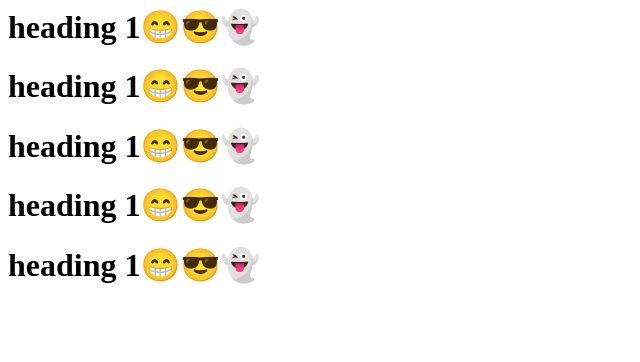
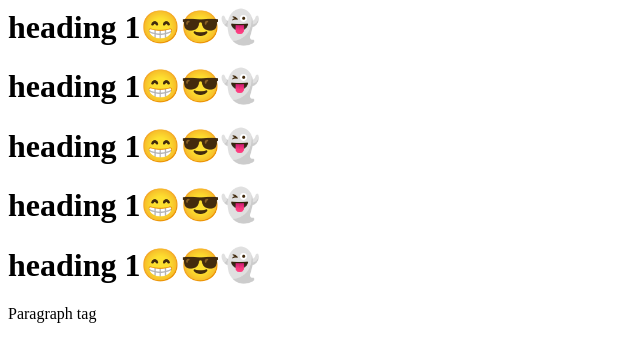
Before and after one commit to dreadwing148/repoone, a plain HTML site: page index.html in a window 1280 px wide. Shown: the whole page, without its empty margins (0-640 px from the left). Drawn offline with Linux system fonts and the light colour scheme.

Commit message:
p tag is added newly

```diff
--- a/index.html
+++ b/index.html
@@ -3,3 +3,4 @@
 <h1>heading 1😁😎👻</h1>
 <h1>heading 1😁😎👻</h1>
 <h1>heading 1😁😎👻</h1>
+<p>Paragraph tag</p>
```
